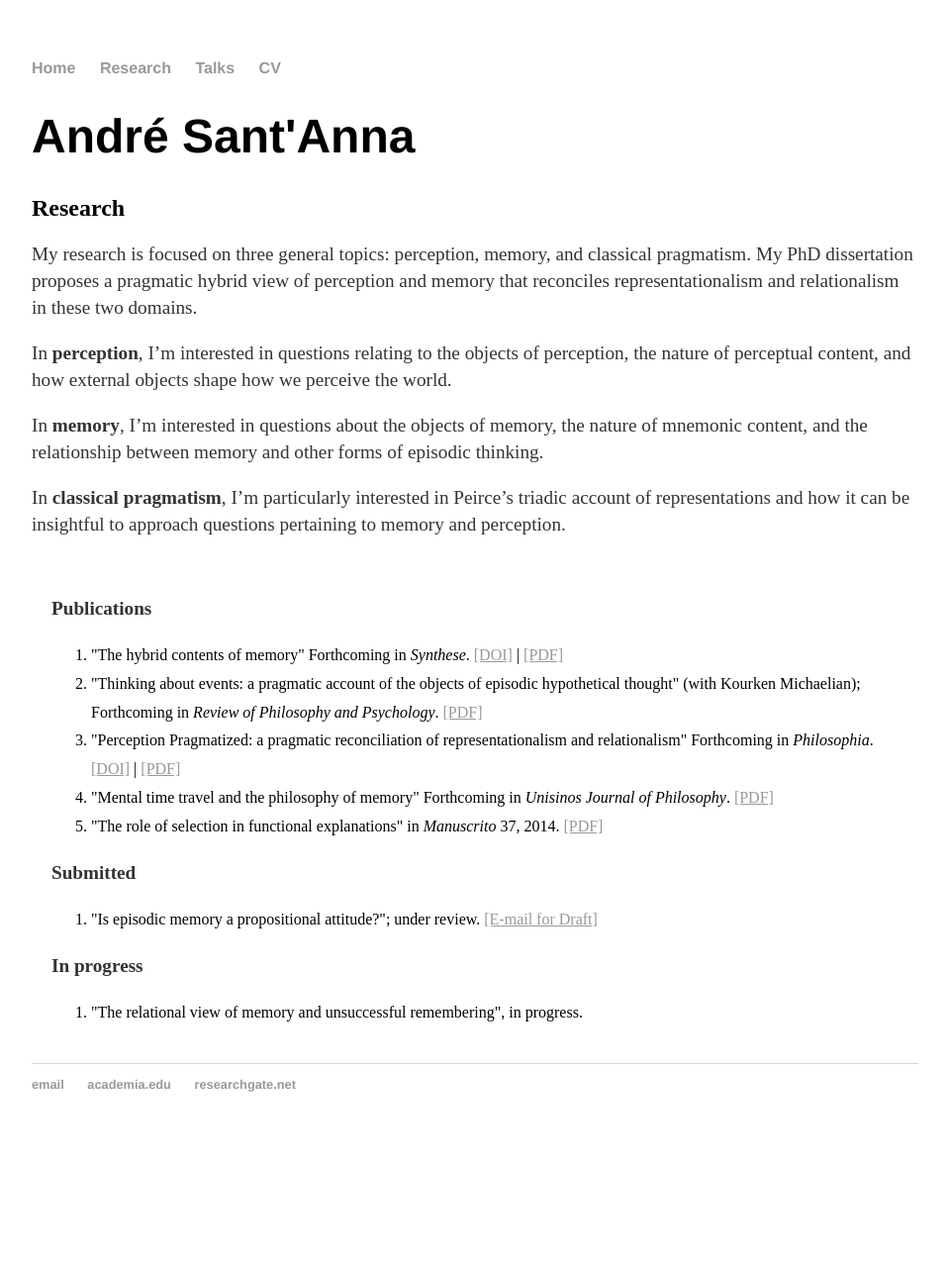
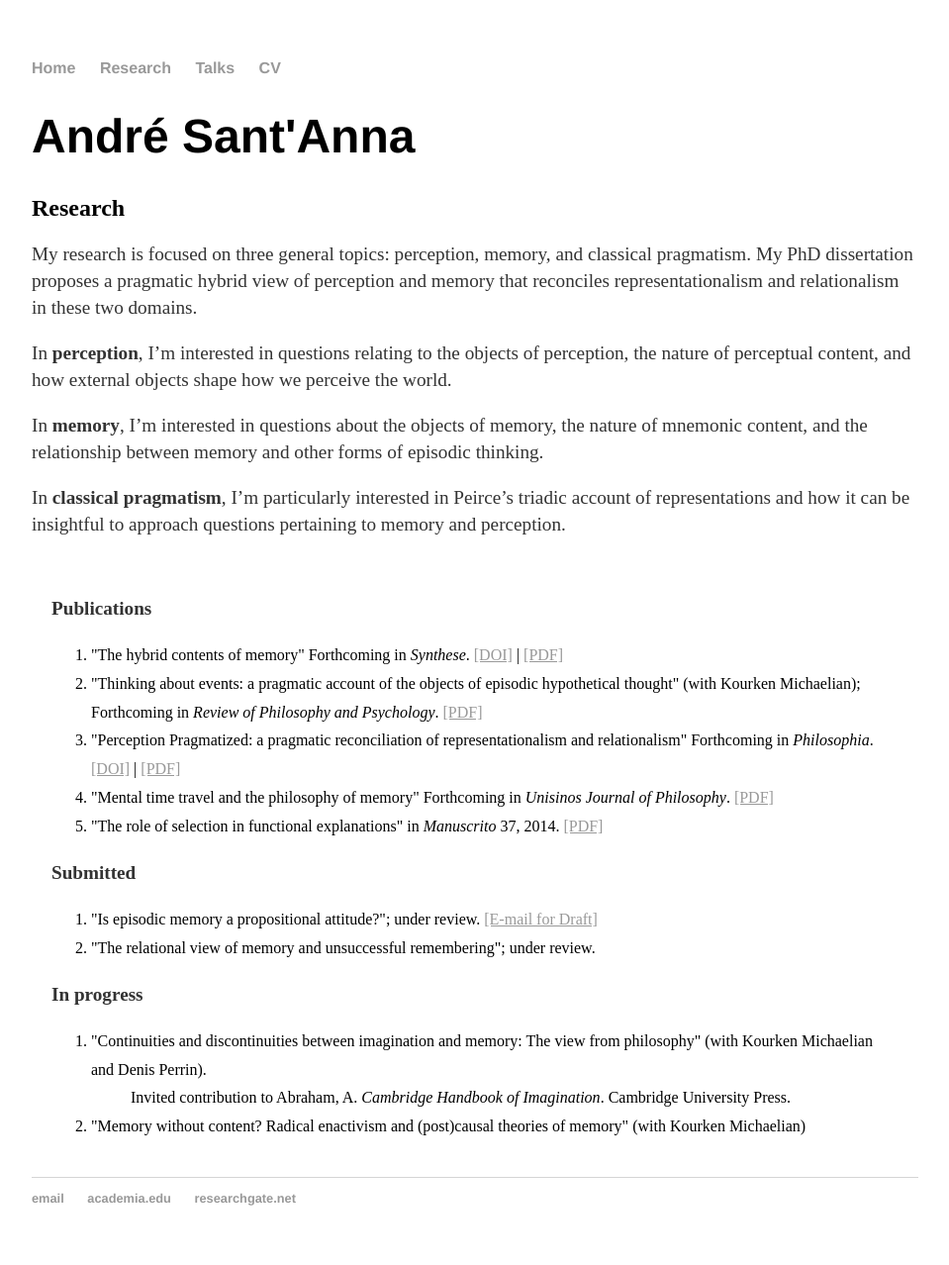
Before and after one commit to andresantanna/andresantanna.github.io, a Jekyll site: the page built from research.html, in a window 1280 px wide. Shown: the whole page at 99% size, without its empty margins (160-1119 px from the left). Built offline with Jekyll 4.4.1, drawn with Linux system fonts in a browser that asks for light colours; comment, search, counter and statistics services are not loaded; before the commit the page ends 1163 px from its top, so only the background shows below that.

Commit message:
Update research.html

```diff
--- a/research.html
+++ b/research.html
@@ -30,12 +30,17 @@ title: André Sant'Anna - Research
 
 	<ol type="1">
 	<li>"Is episodic memory a propositional attitude?"; under review. <a href="mailto:rosolemandre@gmail.com"><u>[E-mail for Draft]</u></a></li>
+	<li>"The relational view of memory and unsuccessful remembering"; under review.</li>
 	</ol>
 
 <p><b>In progress</b>
 
 <ol type="1">
-<li>"The relational view of memory and unsuccessful remembering", in progress.</li>
+<li>"Continuities and discontinuities between imagination and memory: The view from philosophy" (with Kourken Michaelian and Denis Perrin).</li>
+<ol type="1"
+    <li>Invited contribution to Abraham, A. <i>Cambridge Handbook of Imagination</i>. Cambridge University Press.</li>
+    </ol>
+<li>"Memory without content? Radical enactivism and (post)causal theories of memory" (with Kourken Michaelian)</li>
 
 </ol>
 	</div>
```
